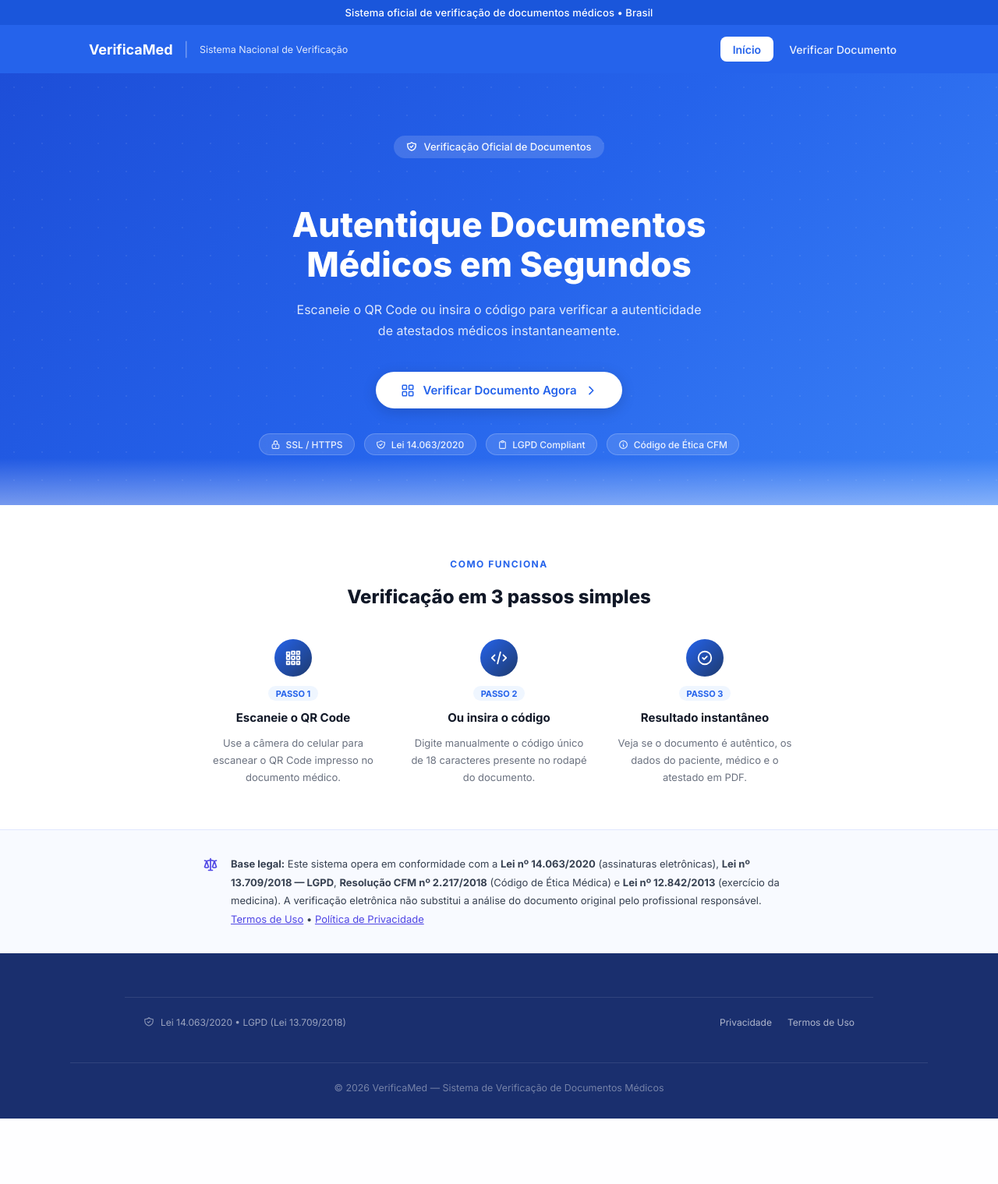
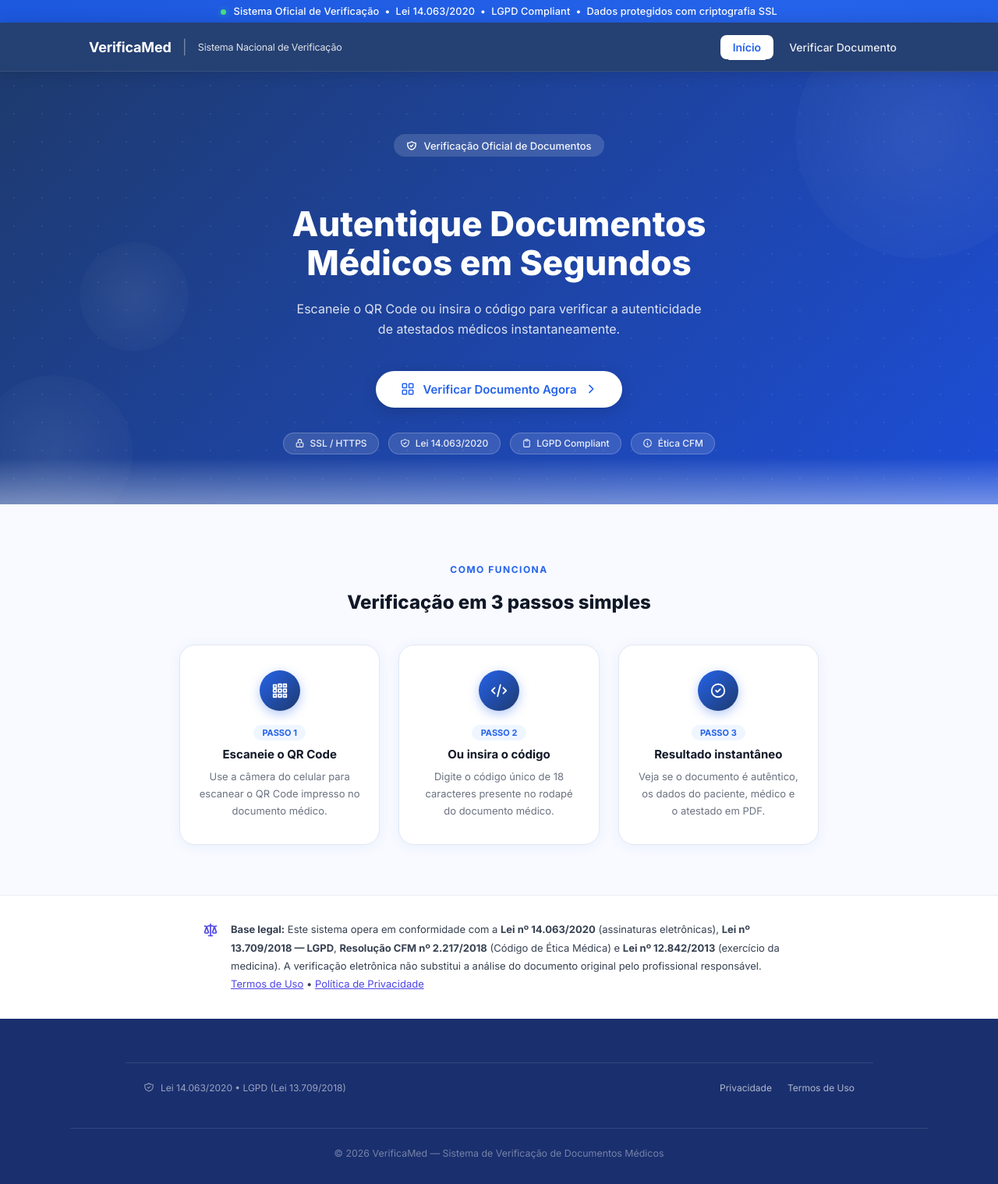
Before and after one commit to DexsDevelopers/atestado-med, a PHP site: page /index.php in a window 1280 px wide. Shown: the whole page at 78% size. Before the commit the page ends 1435 px from the top, so only its background shows below. Run offline with PHP 8.4, Linux system fonts and the light colour scheme.

Commit message:
Animacoes pro: scroll reveal, progress bar, hero gradient animado, orbs, step cards, trust chips, nav blur

```diff
--- a/assets/css/style.css
+++ b/assets/css/style.css
@@ -403,3 +403,138 @@ body { font-family: 'Inter', system-ui, sans-serif; }
 /* ── Verify card glow ─────────────────────────────────────── */
 .verify-card { transition:box-shadow .25s; }
 .verify-card:focus-within { box-shadow:0 0 0 4px rgba(37,99,235,.12), 0 4px 24px rgba(37,99,235,.1); }
+
+/* ══ PROFESSIONAL UPGRADE ══════════════════════════════════════════════ */
+
+/* Scroll progress bar */
+#scroll-progress {
+  position:fixed; top:0; left:0; height:3px; width:0;
+  background:linear-gradient(90deg,#60a5fa,#2563eb,#7c3aed);
+  z-index:9999; transition:width .08s linear;
+  box-shadow:0 0 8px rgba(37,99,235,.6);
+}
+
+/* Announce bar upgrade */
+.announce-bar {
+  background:linear-gradient(90deg,#1a56db,#2563eb,#1a56db);
+  background-size:200% auto;
+  animation:ann-slide 6s linear infinite;
+}
+@keyframes ann-slide { from{background-position:0% center} to{background-position:200% center} }
+.announce-pulse {
+  display:inline-block; width:7px; height:7px; background:#4ade80;
+  border-radius:50%; margin-right:6px; vertical-align:middle;
+  animation:ann-pulse 1.5s ease-in-out infinite;
+}
+@keyframes ann-pulse { 0%,100%{box-shadow:0 0 0 0 rgba(74,222,128,.6)} 50%{box-shadow:0 0 0 5px rgba(74,222,128,0)} }
+
+/* Hero animated gradient */
+@keyframes hero-grad { 0%,100%{background-position:0% 50%} 50%{background-position:100% 50%} }
+.hero-section {
+  background:linear-gradient(135deg,#1e3a6e,#1d4ed8,#2563eb,#3b6cee,#1d4ed8) !important;
+  background-size:400% 400% !important;
+  animation:hero-grad 12s ease infinite;
+}
+/* Hero decorative orbs */
+.hero-orb {
+  position:absolute; border-radius:50%; pointer-events:none;
+  background:radial-gradient(circle,rgba(255,255,255,.08),transparent);
+  animation:floatY 7s ease-in-out infinite;
+}
+/* Hero content entrance */
+.hero-badge  { animation:fadeInDown .6s .1s cubic-bezier(.22,1,.36,1) both; }
+.hero-h1     { animation:fadeInUp   .7s .2s cubic-bezier(.22,1,.36,1) both; }
+.hero-sub    { animation:fadeInUp   .7s .35s cubic-bezier(.22,1,.36,1) both; }
+.btn-verify  { animation:fadeInUp   .7s .5s cubic-bezier(.22,1,.36,1) both; }
+.btn-verify:active { transform:scale(.97) translateY(0) !important; }
+.trust-badges { animation:fadeInUp .7s .65s cubic-bezier(.22,1,.36,1) both; }
+
+/* Nav upgrade */
+.site-nav {
+  background:rgba(30,58,110,.97) !important;
+  backdrop-filter:blur(12px) !important;
+  border-bottom:1px solid rgba(255,255,255,.08);
+  box-shadow:0 1px 20px rgba(0,0,0,.15);
+}
+.nav-brand { letter-spacing:-.01em; }
+.nav-link {
+  position:relative; transition:background .2s, color .2s;
+}
+.nav-link.active::after {
+  content:''; position:absolute; bottom:-1px; left:50%; transform:translateX(-50%);
+  width:70%; height:2px; background:#fff; border-radius:2px;
+}
+
+/* Scroll reveal */
+.reveal {
+  opacity:0; transform:translateY(32px);
+  transition:opacity .75s cubic-bezier(.22,1,.36,1), transform .75s cubic-bezier(.22,1,.36,1);
+}
+.reveal.visible { opacity:1; transform:translateY(0); }
+.reveal-left  { opacity:0; transform:translateX(-28px); transition:opacity .7s cubic-bezier(.22,1,.36,1), transform .7s cubic-bezier(.22,1,.36,1); }
+.reveal-left.visible  { opacity:1; transform:translateX(0); }
+.reveal-right { opacity:0; transform:translateX(28px);  transition:opacity .7s cubic-bezier(.22,1,.36,1), transform .7s cubic-bezier(.22,1,.36,1); }
+.reveal-right.visible { opacity:1; transform:translateX(0); }
+.reveal-scale { opacity:0; transform:scale(.9); transition:opacity .6s cubic-bezier(.22,1,.36,1), transform .6s cubic-bezier(.22,1,.36,1); }
+.reveal-scale.visible { opacity:1; transform:scale(1); }
+.rd-1 { transition-delay:.08s; } .rd-2 { transition-delay:.18s; } .rd-3 { transition-delay:.28s; } .rd-4 { transition-delay:.38s; }
+
+/* Step cards (how it works) */
+.step-card {
+  background:#fff; border:1px solid #e2e8f0; border-radius:1.25rem;
+  padding:2rem 1.5rem; text-align:center;
+  box-shadow:0 2px 16px rgba(37,99,235,.07);
+  transition:transform .25s cubic-bezier(.22,1,.36,1), box-shadow .25s;
+  cursor:default;
+}
+.step-card:hover { transform:translateY(-6px); box-shadow:0 12px 36px rgba(37,99,235,.14); }
+.step-num {
+  width:52px; height:52px;
+  background:linear-gradient(135deg,#2563eb,#1e3a6e);
+  border-radius:50%; display:flex; align-items:center; justify-content:center;
+  margin:0 auto 1rem;
+  box-shadow:0 4px 14px rgba(37,99,235,.35);
+  transition:transform .3s;
+}
+.step-card:hover .step-num { transform:scale(1.12) rotate(-4deg); }
+
+/* Trust badge chips */
+.trust-chip {
+  display:inline-flex; align-items:center; gap:.4rem;
+  background:rgba(255,255,255,.12); border:1px solid rgba(255,255,255,.22);
+  border-radius:999px; padding:.35rem .9rem;
+  backdrop-filter:blur(8px);
+  transition:background .2s, transform .2s;
+  cursor:default;
+}
+.trust-chip:hover { background:rgba(255,255,255,.2); transform:translateY(-2px); }
+
+/* Legal notice bar */
+.legal-notice {
+  background:#f8faff; border-top:1px solid #e0e7ff; padding:1.25rem 1.5rem;
+}
+
+/* Verify card pulse on focus */
+.verify-card {
+  transition:box-shadow .3s, transform .3s;
+  animation:fadeInUp .6s .1s cubic-bezier(.22,1,.36,1) both;
+}
+.verify-card:focus-within {
+  box-shadow:0 0 0 4px rgba(37,99,235,.14), 0 8px 32px rgba(37,99,235,.12);
+  transform:translateY(-2px);
+}
+
+/* Input upgrade */
+.input-field {
+  transition:box-shadow .2s, border-color .2s, background .2s;
+}
+
+/* Button press */
+button:active, .btn-verify:active { transform:scale(.98); }
+
+/* Smooth page fade in */
+@keyframes page-in { from{opacity:0;transform:translateY(8px)} to{opacity:1;transform:none} }
+body > main { animation:page-in .4s cubic-bezier(.22,1,.36,1) both; }
+
+/* Announcement bar no print */
+@media print { .announce-bar, #scroll-progress { display:none !important; } }
--- a/assets/js/app.js
+++ b/assets/js/app.js
@@ -1,4 +1,32 @@
-// Mobile menu toggle
+// ── Scroll progress bar ────────────────────────────────────────────────────
+(function () {
+  var bar = document.getElementById('scroll-progress');
+  if (!bar) return;
+  function update() {
+    var scrolled = window.scrollY;
+    var total = document.documentElement.scrollHeight - window.innerHeight;
+    bar.style.width = (total > 0 ? Math.min(100, (scrolled / total) * 100) : 0) + '%';
+  }
+  window.addEventListener('scroll', update, { passive: true });
+  update();
+})();
+
+// ── Scroll reveal ──────────────────────────────────────────────────────────
+(function () {
+  var selectors = '.reveal, .reveal-left, .reveal-right, .reveal-scale';
+  var els = document.querySelectorAll(selectors);
+  if (!els.length) return;
+  var io = new IntersectionObserver(function (entries) {
+    entries.forEach(function (e) {
+      if (e.isIntersecting) {
+        e.target.classList.add('visible');
+        io.unobserve(e.target);
+      }
+    });
+  }, { threshold: 0.12, rootMargin: '0px 0px -40px 0px' });
+  els.forEach(function (el) { io.observe(el); });
+})();
+
 document.addEventListener('DOMContentLoaded', function () {
   const btn = document.getElementById('mobile-menu-btn');
   const menu = document.getElementById('nav-links');
--- a/includes/header.php
+++ b/includes/header.php
@@ -18,9 +18,13 @@ $currentPage = basename($_SERVER['PHP_SELF'], '.php'); ?>
 </head>
 <body style="margin:0;background:#fff;color:#111827;font-family:'Inter',system-ui,sans-serif;display:flex;flex-direction:column;min-height:100vh;">
 
+<!-- SCROLL PROGRESS -->
+<div id="scroll-progress"></div>
+
 <!-- ANNOUNCEMENT BAR -->
-<div class="announce-bar no-print">
-  Sistema oficial de verificação de documentos médicos &bull; Brasil
+<div class="announce-bar no-print" style="font-size:.8rem;font-weight:500;padding:.45rem 1rem;letter-spacing:.01em;">
+  <span class="announce-pulse"></span>
+  Sistema Oficial de Verificação &nbsp;&bull;&nbsp; Lei 14.063/2020 &nbsp;&bull;&nbsp; LGPD Compliant &nbsp;&bull;&nbsp; Dados protegidos com criptografia SSL
 </div>
 
 <!-- NAVBAR -->
--- a/index.php
+++ b/index.php
@@ -2,6 +2,11 @@
 <?php include 'includes/header.php'; ?>
 
 <section class="hero-section">
+  <!-- Decorative orbs -->
+  <div class="hero-orb" style="width:320px;height:320px;top:-80px;right:-60px;animation-delay:0s;"></div>
+  <div class="hero-orb" style="width:200px;height:200px;bottom:-40px;left:-30px;animation-delay:3s;"></div>
+  <div class="hero-orb" style="width:140px;height:140px;top:40%;left:8%;animation-delay:1.5s;"></div>
+
   <div style="position:relative;z-index:1;">
     <div class="hero-badge">
       <svg width="14" height="14" fill="none" viewBox="0 0 24 24" stroke="currentColor" stroke-width="2.5"><path stroke-linecap="round" stroke-linejoin="round" d="M9 12l2 2 4-4m5.618-4.016A11.955 11.955 0 0112 2.944a11.955 11.955 0 01-8.618 3.04A12.02 12.02 0 003 9c0 5.591 3.824 10.29 9 11.622 5.176-1.332 9-6.03 9-11.622 0-1.042-.133-2.052-.382-3.016z"/></svg>
@@ -15,16 +20,16 @@
       <svg width="16" height="16" fill="none" viewBox="0 0 24 24" stroke="currentColor" stroke-width="2.5"><path stroke-linecap="round" stroke-linejoin="round" d="M9 5l7 7-7 7"/></svg>
     </a>
     <!-- Trust badges -->
-    <div style="display:flex;flex-wrap:wrap;justify-content:center;gap:.75rem;margin-top:2rem;">
+    <div class="trust-badges" style="display:flex;flex-wrap:wrap;justify-content:center;gap:.75rem;margin-top:2rem;">
       <?php
       $badges = [
         ['icon'=>'M12 15v2m-6 4h12a2 2 0 002-2v-6a2 2 0 00-2-2H6a2 2 0 00-2 2v6a2 2 0 002 2zm10-10V7a4 4 0 00-8 0v4h8z', 'label'=>'SSL / HTTPS'],
         ['icon'=>'M9 12l2 2 4-4m5.618-4.016A11.955 11.955 0 0112 2.944a11.955 11.955 0 01-8.618 3.04A12.02 12.02 0 003 9c0 5.591 3.824 10.29 9 11.622 5.176-1.332 9-6.03 9-11.622 0-1.042-.133-2.052-.382-3.016z', 'label'=>'Lei 14.063/2020'],
         ['icon'=>'M9 5H7a2 2 0 00-2 2v12a2 2 0 002 2h10a2 2 0 002-2V7a2 2 0 00-2-2h-2M9 5a2 2 0 002 2h2a2 2 0 002-2M9 5a2 2 0 012-2h2a2 2 0 012 2', 'label'=>'LGPD Compliant'],
-        ['icon'=>'M13 16h-1v-4h-1m1-4h.01M21 12a9 9 0 11-18 0 9 9 0 0118 0z', 'label'=>'Código de Ética CFM'],
+        ['icon'=>'M13 16h-1v-4h-1m1-4h.01M21 12a9 9 0 11-18 0 9 9 0 0118 0z', 'label'=>'Ética CFM'],
       ];
       foreach ($badges as $b): ?>
-      <div style="display:inline-flex;align-items:center;gap:.4rem;background:rgba(255,255,255,.12);border:1px solid rgba(255,255,255,.2);border-radius:999px;padding:.35rem .9rem;backdrop-filter:blur(8px);">
+      <div class="trust-chip">
         <svg width="13" height="13" fill="none" viewBox="0 0 24 24" stroke="rgba(255,255,255,.9)" stroke-width="2"><path stroke-linecap="round" stroke-linejoin="round" d="<?= $b['icon'] ?>"/></svg>
         <span style="font-size:.75rem;color:rgba(255,255,255,.9);font-weight:500;"><?= $b['label'] ?></span>
       </div>
@@ -34,24 +39,24 @@
 </section>
 
 <!-- HOW IT WORKS -->
-<section style="background:#fff;padding:3.5rem 1.5rem;">
-  <div style="max-width:760px;margin:0 auto;text-align:center;">
-    <p style="font-size:.75rem;font-weight:700;text-transform:uppercase;letter-spacing:1.5px;color:#2563eb;margin-bottom:.5rem;">Como funciona</p>
-    <h2 style="font-size:1.5rem;font-weight:800;color:#111827;margin-bottom:2.5rem;">Verificação em 3 passos simples</h2>
-    <div style="display:grid;grid-template-columns:repeat(auto-fit,minmax(200px,1fr));gap:2rem;">
+<section style="background:#f8faff;padding:4rem 1.5rem;">
+  <div style="max-width:820px;margin:0 auto;text-align:center;">
+    <p class="reveal" style="font-size:.75rem;font-weight:700;text-transform:uppercase;letter-spacing:1.5px;color:#2563eb;margin-bottom:.5rem;">Como funciona</p>
+    <h2 class="reveal" style="font-size:1.5rem;font-weight:800;color:#111827;margin-bottom:2.5rem;">Verificação em 3 passos simples</h2>
+    <div style="display:grid;grid-template-columns:repeat(auto-fit,minmax(220px,1fr));gap:1.5rem;">
       <?php
       $steps = [
-        ['n'=>'1','title'=>'Escaneie o QR Code','desc'=>'Use a câmera do celular para escanear o QR Code impresso no documento médico.','icon'=>'M3 4h4v4H3zM3 10h4v4H3zM10 3h4v4h-4zM17 3h4v4h-4zM17 10h4v4h-4zM10 17h4v4h-4zM17 17h4v4h-4zM3 17h4v4H3zM10 10h4v4h-4z'],
-        ['n'=>'2','title'=>'Ou insira o código','desc'=>'Digite manualmente o código único de 18 caracteres presente no rodapé do documento.','icon'=>'M10 20l4-16m4 4l4 4-4 4M6 16l-4-4 4-4'],
-        ['n'=>'3','title'=>'Resultado instantâneo','desc'=>'Veja se o documento é autêntico, os dados do paciente, médico e o atestado em PDF.','icon'=>'M9 12l2 2 4-4m6 2a9 9 0 11-18 0 9 9 0 0118 0z'],
+        ['n'=>'1','title'=>'Escaneie o QR Code','desc'=>'Use a câmera do celular para escanear o QR Code impresso no documento médico.','icon'=>'M3 4h4v4H3zM3 10h4v4H3zM10 3h4v4h-4zM17 3h4v4h-4zM17 10h4v4h-4zM10 17h4v4h-4zM17 17h4v4h-4zM3 17h4v4H3zM10 10h4v4h-4z','delay'=>'rd-1'],
+        ['n'=>'2','title'=>'Ou insira o código','desc'=>'Digite o código único de 18 caracteres presente no rodapé do documento médico.','icon'=>'M10 20l4-16m4 4l4 4-4 4M6 16l-4-4 4-4','delay'=>'rd-2'],
+        ['n'=>'3','title'=>'Resultado instantâneo','desc'=>'Veja se o documento é autêntico, os dados do paciente, médico e o atestado em PDF.','icon'=>'M9 12l2 2 4-4m6 2a9 9 0 11-18 0 9 9 0 0118 0z','delay'=>'rd-3'],
       ];
       foreach ($steps as $s): ?>
-      <div style="display:flex;flex-direction:column;align-items:center;gap:.75rem;">
-        <div style="width:48px;height:48px;background:linear-gradient(135deg,#2563eb,#1e3a6e);border-radius:50%;display:flex;align-items:center;justify-content:center;">
+      <div class="step-card reveal <?= $s['delay'] ?>">
+        <div class="step-num">
           <svg width="22" height="22" fill="none" viewBox="0 0 24 24" stroke="#fff" stroke-width="2"><path stroke-linecap="round" stroke-linejoin="round" d="<?= $s['icon'] ?>"/></svg>
         </div>
-        <div style="font-size:.6875rem;font-weight:700;background:#eff6ff;color:#2563eb;border-radius:999px;padding:.15rem .6rem;">PASSO <?= $s['n'] ?></div>
-        <div style="font-size:.9375rem;font-weight:700;color:#111827;"><?= $s['title'] ?></div>
+        <div style="font-size:.6875rem;font-weight:700;background:#eff6ff;color:#2563eb;border-radius:999px;padding:.2rem .7rem;display:inline-block;margin-bottom:.5rem;">PASSO <?= $s['n'] ?></div>
+        <div style="font-size:.9375rem;font-weight:700;color:#111827;margin-bottom:.5rem;"><?= $s['title'] ?></div>
         <p style="font-size:.8125rem;color:#6b7280;line-height:1.7;margin:0;"><?= $s['desc'] ?></p>
       </div>
       <?php endforeach; ?>
@@ -60,7 +65,7 @@
 </section>
 
 <!-- LEGAL NOTICE -->
-<section style="background:#f8faff;padding:2rem 1.5rem;border-top:1px solid #e0e7ff;">
+<section class="reveal" style="background:#fff;padding:2rem 1.5rem;border-top:1px solid #e8edf5;">
   <div style="max-width:760px;margin:0 auto;display:flex;align-items:flex-start;gap:1rem;flex-wrap:wrap;">
     <svg width="20" height="20" fill="none" viewBox="0 0 24 24" stroke="#4f46e5" stroke-width="2" style="flex-shrink:0;margin-top:2px;"><path stroke-linecap="round" stroke-linejoin="round" d="M3 6l3 1m0 0l-3 9a5.002 5.002 0 006.001 0M6 7l3 9M6 7l6-2m6 2l3-1m-3 1l-3 9a5.002 5.002 0 006.001 0M18 7l3 9m-3-9l-6-2m0-2v2m0 16V5m0 16H9m3 0h3"/></svg>
     <div style="flex:1;">
```
